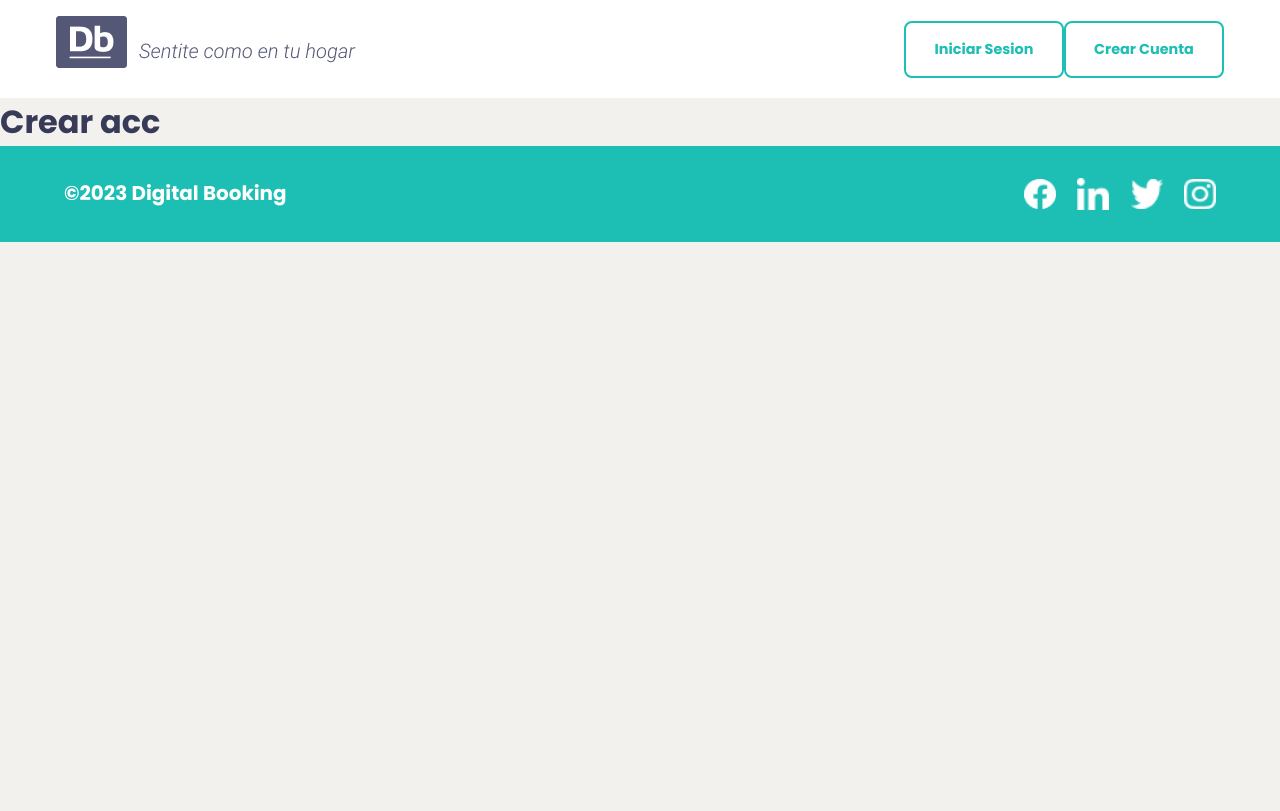
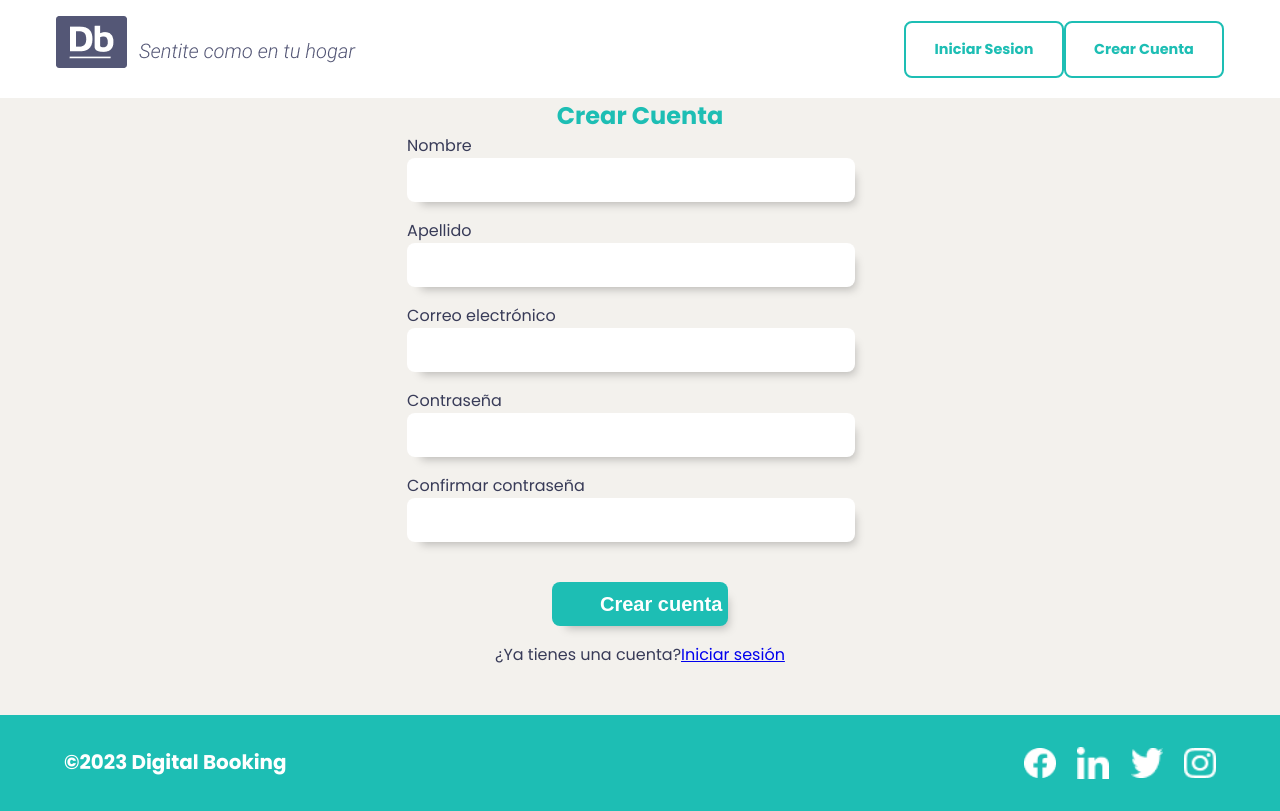
Before and after one commit to oicor6/DigitalBooking, a React (Vite) app in the folder ReactAppDigitalBooking/: page /createacc in a window 1280 px wide. Built offline with nearby package versions, Linux system fonts and the light colour scheme.

Commit message:
subo registro y css

```diff
--- a/ReactAppDigitalBooking/src/Routes/CreateAcc.jsx
+++ b/ReactAppDigitalBooking/src/Routes/CreateAcc.jsx
@@ -1,11 +1,56 @@
-import React from 'react'
+import React, { useState } from 'react'
+import { Link } from 'react-router-dom';
+import useInput from '../Components/Utils/useInput'
+7
+const CreateAcc = () => {
+const name = useInput('text', 'name');
+const surname = useInput('text', 'surname')
+const email = useInput('email', 'email')
+const password = useInput('password', 'password');
+const confirmPassword = useInput('password', 'password');
+const [msg, setMsg] = useState()
+const validEmail = /^[a-zA-Z0-9.!#$%&'+/=?^_`{|}~-]+@[a-zA-Z0-9-]+(?:.[a-zA-Z0-9-]+)$/.test(email.value)
+const validPassword = /^(?=\w*[a-z])\S{6,}$/.test(password.value)
+const passwordsMatch = password.value === confirmPassword.value
+const defaultUser = {
+email: 'valdiviezomelina@gmail.com',
+password: '123456',
+}
+const onClick = (e) =>{
+  e.preventDefault();
+  if( validPassword && validEmail && passwordsMatch){
+    setMsg('ingreso correcto')
+  } else{
+    setMsg('Por favor vuelva a intentarlo, sus credenciales son inválidas')
+  }
+}
 
-const CreateAcc = () => {
   return (
-    <div>
-        <h1>Crear acc</h1>
+    <div className='signup'>
+        <h1>Crear Cuenta</h1>
+        <form>
+          <div className='signupCampos'>
+          <label>Nombre</label>
+          <input {...name}/>
+          <label>Apellido</label>
+          <input {...surname}/>
+          <label>Correo electrónico</label>
+          <input {...email}/>
+          <label>Contraseña</label>
+          <input {...password}/>
+          <label>Confirmar contraseña</label>
+          <input {...confirmPassword}/>
+          <input className='crearCuenta' type='submit' value="Crear cuenta" onClick={onClick}/>
+          </div>
+          <p>{msg}</p>
+          <div className='linkLogin'>
+          <p>¿Ya tienes una cuenta?</p>
+          <Link to={'/login'}><p className='linkloginBoton'>Iniciar sesión</p></Link>
+          </div>
+        </form>
+
     </div>
   )
-}
+  }
 
 export default CreateAcc
--- a/ReactAppDigitalBooking/src/index.css
+++ b/ReactAppDigitalBooking/src/index.css
@@ -322,3 +322,73 @@ body {
   }
 
 }
+.signup {
+  display: flex;
+  justify-content: center;
+  align-items: center;
+  flex-direction: column;
+}
+
+.signup h1 {
+  color: #1DBEB4;
+  font-size: 1.5rem;
+}
+
+.signupCampos {
+  display: flex;
+  justify-content: center;
+  align-items: start;
+  flex-direction: column;
+}
+
+.signupCampos span {
+  color: #383B58;
+  font-size: 1rem;
+  margin-bottom: 0.25rem;
+}
+
+.signup input {
+  width: 28rem;
+  height: 2.75rem;
+  border: none;
+  border-radius: 8px;
+  padding: 1rem;
+  font-size: 1.25rem;
+  color: #383B58;
+  margin-bottom: 1rem;
+  box-shadow: 7px 9px 10px -7px rgba(0,0,0,0.25);
+  -webkit-box-shadow: 7px 9px 10px -7px rgba(0,0,0,0.25);
+  -moz-box-shadow: 7px 9px 10px -7px rgba(0,0,0,0.25);
+}
+
+.signup .crearCuenta {
+  color: #FFFFFF;
+  background-color: #1DBEB4;
+  align-self: center;
+  margin-top: 1.5rem;
+  margin-bottom: 1rem;
+  padding: 0.5rem 8rem 0.5rem 3rem;
+  border-radius: 8px;
+  font-size: 1.25rem;
+  font-weight: bold;
+  width: 10rem;
+  cursor: pointer;
+}
+
+.signup .crearCuenta:hover {
+  transform: scale(1.05, 1.05);
+}
+
+.linkLogin {
+  display: flex;
+  flex-direction: row;
+  justify-content: space-between;
+  align-items: center;
+  margin-bottom: 3rem;
+  padding: 0 5.5rem;
+  font-size: 1rem;
+}
+
+.linkLogin .linkloginBoton:hover {
+  transform: scale(1.05, 1.05);
+}
```
Also changed, not shown: 1 other file (tests, documents, lock files or other folders).
